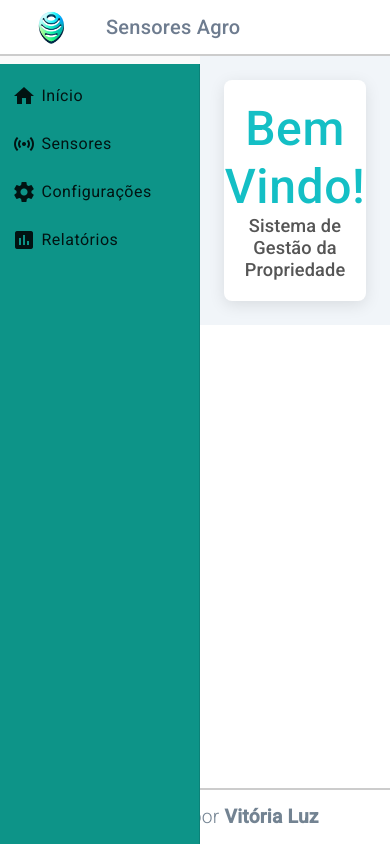
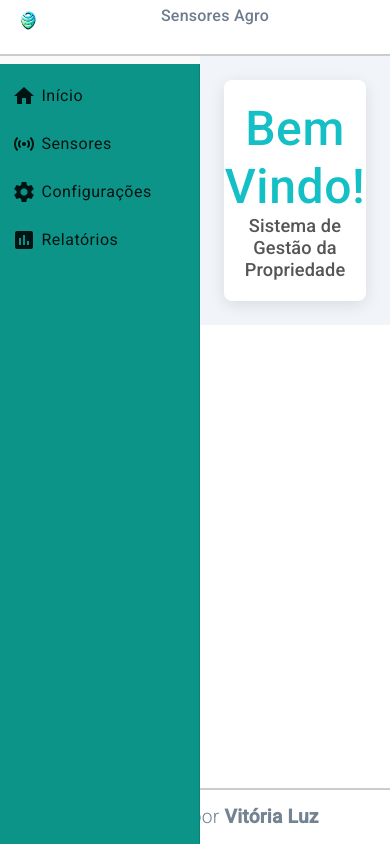
Before and after one commit to Vitorialuz229/front-end, an Angular app: page / in a window 390 px wide. Built offline with nearby package versions, Linux system fonts and the light colour scheme.

Commit message:
:lipstick: feat: Estilização

```diff
--- a/src/app/component/template/header/header.component.css
+++ b/src/app/component/template/header/header.component.css
@@ -5,6 +5,7 @@
   color: #6E7C8F;
   padding: 0 16px;
   border-bottom: 2px solid #ccc;
+  flex-wrap: wrap;
 }
 
 .header a {
@@ -23,3 +24,34 @@
   font-size: 20px;
   font-weight: 500;
 }
+
+/* Media Queries para Responsividade */
+@media (max-width: 768px) {
+  .header {
+    padding: 0 8px;
+  }
+
+  .header .title-group {
+    font-size: 18px;
+  }
+
+  .header .logo {
+    max-height: 50px;
+  }
+}
+
+@media (max-width: 480px) {
+  .header {
+    flex-direction: column;
+    align-items: flex-start;
+  }
+
+  .header .title-group {
+    padding-left: 0;
+    font-size: 16px;
+  }
+
+  .header .logo {
+    max-height: 40px;
+  }
+}
```
